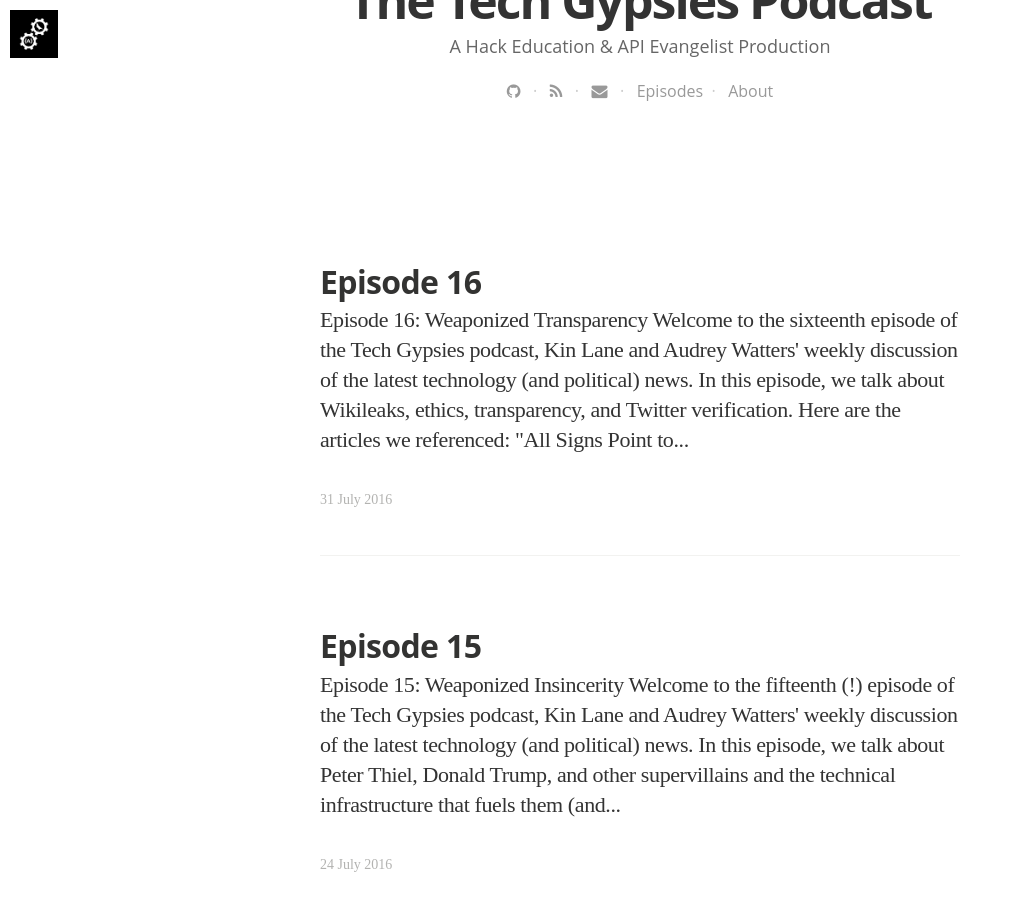
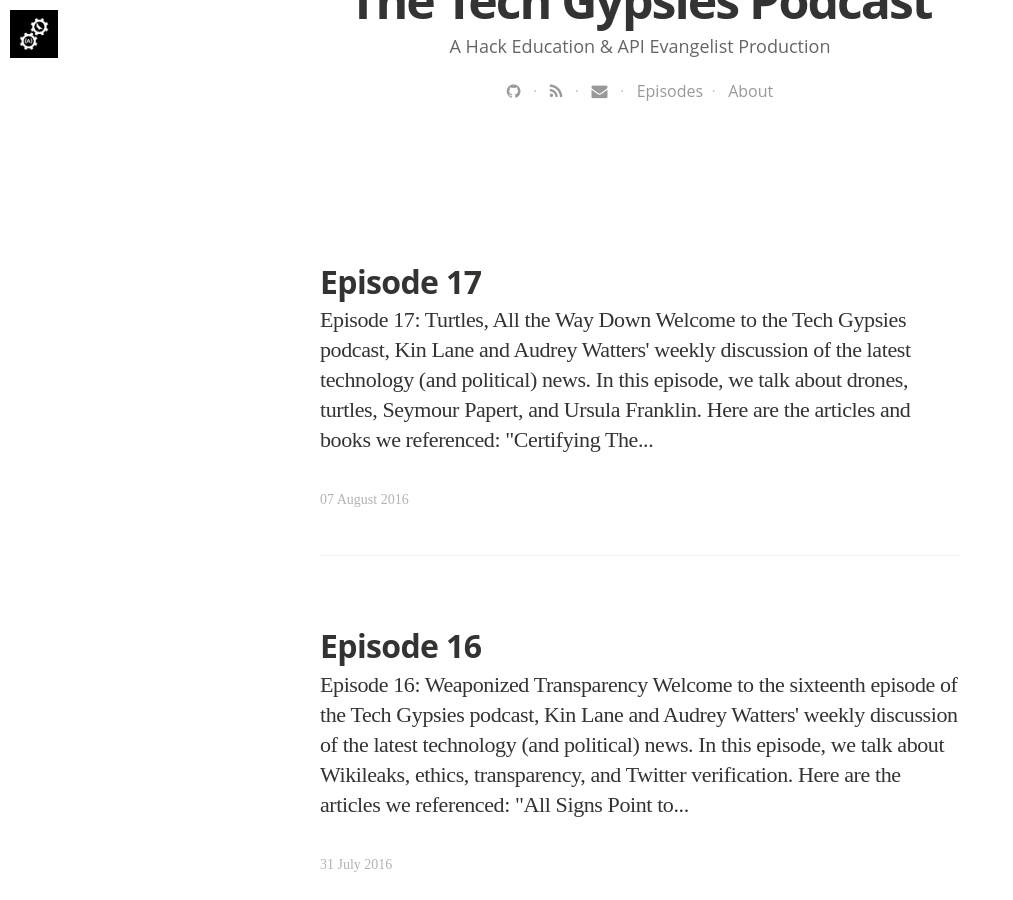
Before and after one commit to Techgypsies/podcast, a Jekyll site: the page built from blog/index.html, in a window 1280 px wide and 900 px high, scrolled down 559 px. Shown: the whole window, without its empty margins (0-1013 px from the left). Built offline with Jekyll 4.4.1, drawn with Linux system fonts in a browser that asks for light colours; nearby versions of some CDN libraries; some web fonts are replaced; the list of posts is cut into pages by our own code; some of the changed text lies outside the part shown.

Commit message:
new episode

```diff
--- a/_data/podcasts.yaml
+++ b/_data/podcasts.yaml
@@ -222,3 +222,17 @@
   tags:
   - Technology
   - Politics
+- title: "Tech Gypsies Episode 17"
+  summary: "In this episode, we talk about drones, turtles, and Seymour Papert."
+  description: "In this episode, we talk about drones, turtles, and Seymour Papert."
+  subtitle: "Tech, Scrutinized"
+  image: /assets/images/tech-gypsies-podcast-1500.png
+  audio_file: http://s3.amazonaws.com/techgypsies/techgypsies-2016-08-07.mp3
+  audio_length: 53290131
+  sound_cloud: https://soundcloud.com/kinlane/techgypsies-2016-08-07
+  duration: '0:37:00'
+  publish_date: "2016-08-07 09:00:00"
+  url: 2016/08/07/episode-17
+  tags:
+  - Technology
+  - Politics
--- /dev/null
+++ b/_posts/2016-08-07-episode-17.html
@@ -0,0 +1,28 @@
+---
+layout: post
+title: "Episode 17"
+date: 2016-08-07 08:35:00 +0000
+tags:
+image: https://s3.amazonaws.com/techgypsies/2016-08-07-turtle.jpg
+imagecredits: https://www.flickr.com/photos/cabeel/2973545766
+---
+<h3>Episode 17: Turtles, All the Way Down</h3>
+<br />
+<p>Welcome to the Tech Gypsies podcast, <a href="http://kinlane.com">Kin Lane</a> and <a href="http://audreywatters.com">Audrey Watters</a>' weekly discussion of the latest technology (and political) news.</p>
+
+<p>In this episode, we talk about drones, turtles, Seymour Papert, and Ursula Franklin.</p>
+
+<p>
+<iframe width="100%" height="450" scrolling="no" frameborder="no" src="https://w.soundcloud.com/player/?url=https%3A//api.soundcloud.com/tracks/277144963&amp;auto_play=false&amp;hide_related=false&amp;show_comments=true&amp;show_user=true&amp;show_reposts=false&amp;visual=true"></iframe>
+</p>
+
+<p>Here are the articles and books we referenced:</p>
+<ul>
+<li>"<a href="http://apievangelist.com/2016/08/03/certifying-the-network-and-storage-is-in-country-before-we-adopt-internet-connected-devices/">Certifying The Network And Storage Is In Country Before We Adopt Internet Connected Devices</a>" on API Evangelist</li>
+<li>"<a href="http://apievangelist.com/2016/08/02/direct-government-connection-into-internet-of-things-devices-like-we-are-seeing-with-drones/">Direct Government Connection Into Internet of Things Devices Like We Are Seeing With Drones</a>" on API Evangelist</li>
+<li>Seymour Papert's <em>Mindstorms</em></li>
+<li>Seymour Papert's <em>The Children's Machine</em></li>
+<li>Ursula Franklin's <em>The Real World of Technology</em></li>
+</ul>
+
+<p>Feedback is welcome. You should email Kin with it though.</p>
--- a/index.html
+++ b/index.html
@@ -10,6 +10,6 @@
 
 <p><a href="http://podcast.techgypsi.es/blog/">Show notes</a> can also be subscribed to <a href="http://podcast.techgypsi.es/blog.xml">via RSS</a>.</p>
 
-<p><strong>Latest Episode: <a href="http://podcast.techgypsi.es/2016/07/31/episode-16">16</a></strong></p>
+<p><strong>Latest Episode: <a href="http://podcast.techgypsi.es/2016/08/06/episode-17">17</a></strong></p>
 
 <p style="text-align: right; font-size:12px"><em>Image credits: <a href="https://flic.kr/p/GTax17">Drone Recovery</a></em></p>
```
